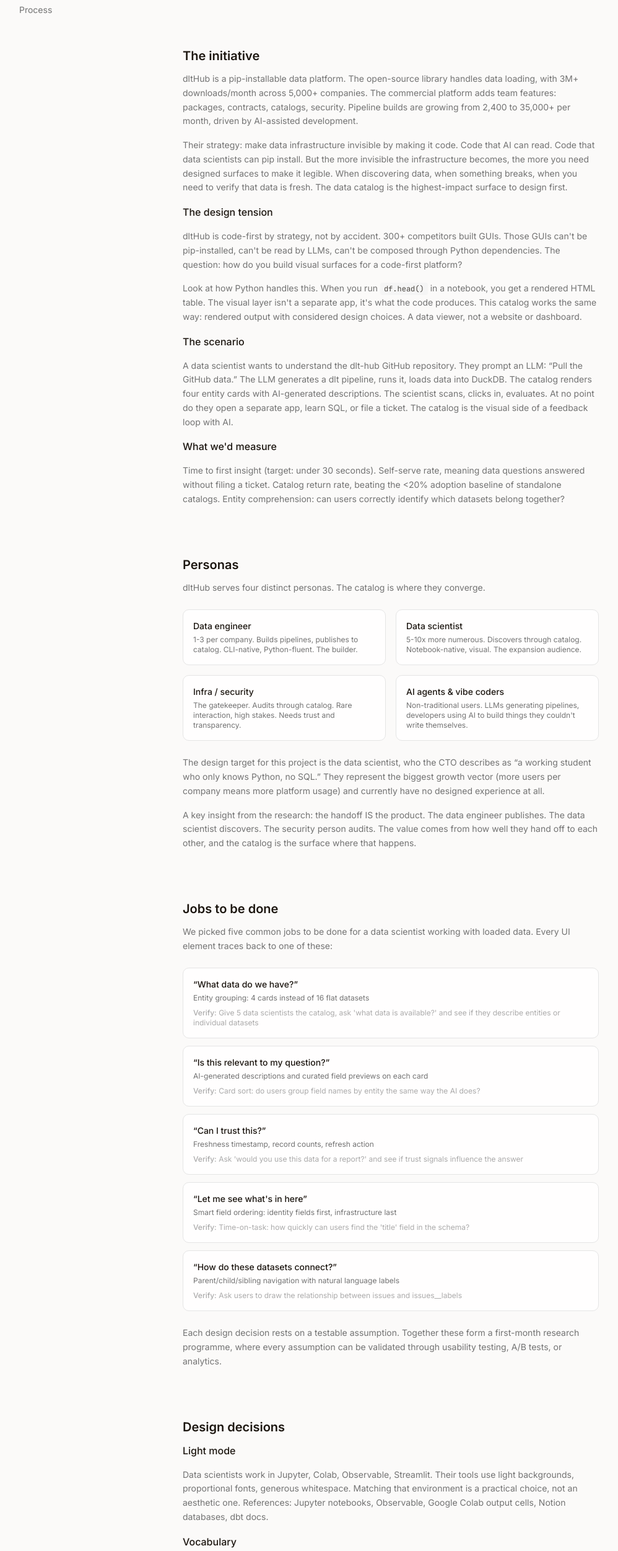
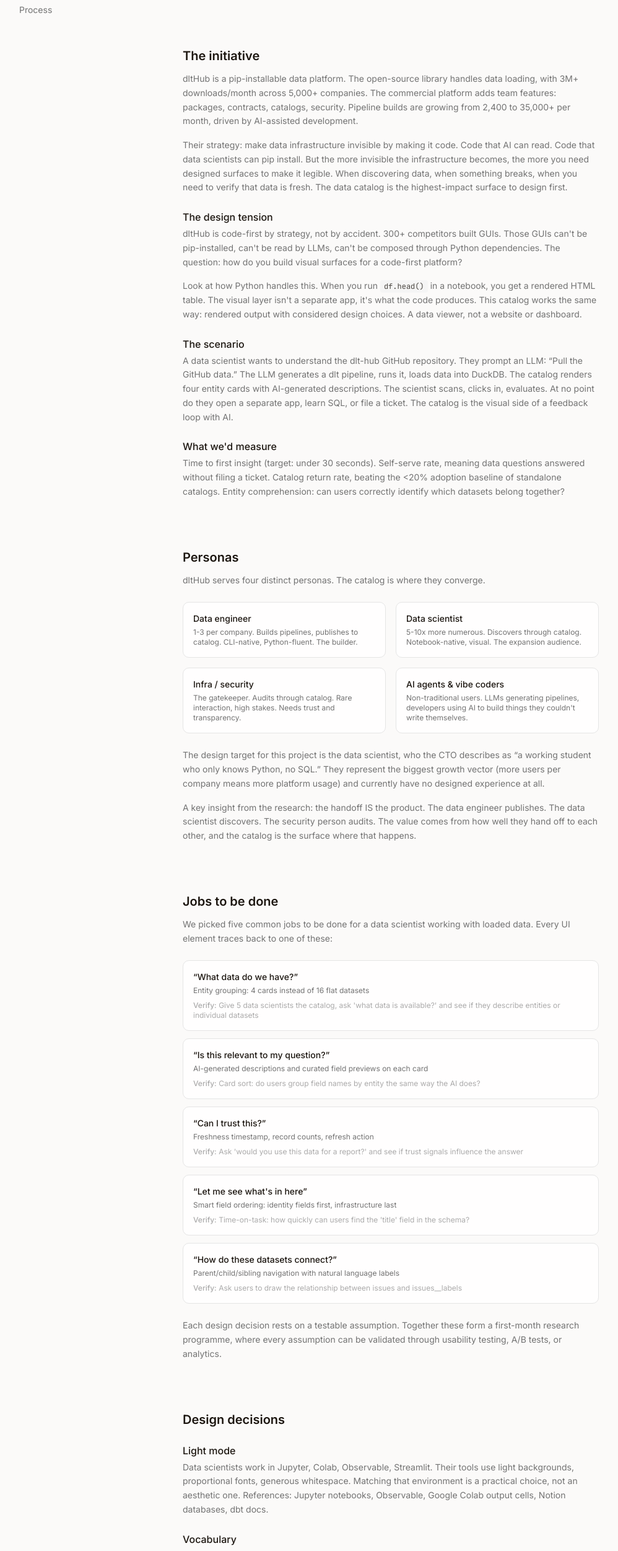
Before and after one commit to s-timmer/dlt-explorer, a Next.js app: page /rationale in a window 1280 px wide. Shown: the part 234-2736 px from the top of the page at 62% size, without its empty margins (57-1055 px from the left). Built offline with nearby package versions, Linux system fonts and the light colour scheme.

Commit message:
Fix h3 spacing: more space above, tight below
h3 headings now clearly belong to the paragraph that follows
them instead of floating between sections.

Co-Authored-By: Claude Opus 4.6 <noreply@anthropic.com>

```diff
--- a/src/app/rationale/page.tsx
+++ b/src/app/rationale/page.tsx
@@ -81,7 +81,7 @@ export default function RationalePage() {
                   first.
                 </p>
 
-                <h3 className="text-base font-medium text-foreground">
+                <h3 className="text-base font-medium text-foreground !mt-6 !mb-1">
                   The design tension
                 </h3>
                 <p>
@@ -101,7 +101,7 @@ export default function RationalePage() {
                   website or dashboard.
                 </p>
 
-                <h3 className="text-base font-medium text-foreground">
+                <h3 className="text-base font-medium text-foreground !mt-6 !mb-1">
                   The scenario
                 </h3>
                 <p>
@@ -113,7 +113,7 @@ export default function RationalePage() {
                   the visual side of a feedback loop with AI.
                 </p>
 
-                <h3 className="text-base font-medium text-foreground">
+                <h3 className="text-base font-medium text-foreground !mt-6 !mb-1">
                   What we&apos;d measure
                 </h3>
                 <p>
@@ -246,7 +246,7 @@ export default function RationalePage() {
                 Design decisions
               </h2>
               <div className="space-y-4 text-sm text-muted-foreground leading-relaxed max-w-2xl">
-                <h3 className="text-base font-medium text-foreground">
+                <h3 className="text-base font-medium text-foreground !mt-6 !mb-1">
                   Light mode
                 </h3>
                 <p>
@@ -256,7 +256,7 @@ export default function RationalePage() {
                   notebooks, Observable, Google Colab output cells, Notion databases, dbt docs.
                 </p>
 
-                <h3 className="text-base font-medium text-foreground">
+                <h3 className="text-base font-medium text-foreground !mt-6 !mb-1">
                   Vocabulary
                 </h3>
                 <p>
@@ -266,7 +266,7 @@ export default function RationalePage() {
                   the wrong tool. Small change, large impact on confidence.
                 </p>
 
-                <h3 className="text-base font-medium text-foreground">
+                <h3 className="text-base font-medium text-foreground !mt-6 !mb-1">
                   Entity grouping
                 </h3>
                 <p>
@@ -276,7 +276,7 @@ export default function RationalePage() {
                   the current flat-sibling layout that reflects how dlt actually works.
                 </p>
 
-                <h3 className="text-base font-medium text-foreground">
+                <h3 className="text-base font-medium text-foreground !mt-6 !mb-1">
                   Smart field ordering
                 </h3>
                 <p>
@@ -287,7 +287,7 @@ export default function RationalePage() {
                   impact on first impression.
                 </p>
 
-                <h3 className="text-base font-medium text-foreground">
+                <h3 className="text-base font-medium text-foreground !mt-6 !mb-1">
                   AI-generated descriptions
                 </h3>
                 <p>
@@ -340,7 +340,7 @@ export default function RationalePage() {
                   </li>
                 </ol>
 
-                <h3 className="text-base font-medium text-foreground">
+                <h3 className="text-base font-medium text-foreground !mt-6 !mb-1">
                   Tools
                 </h3>
                 <p>
@@ -350,7 +350,7 @@ export default function RationalePage() {
                   were human-driven.
                 </p>
 
-                <h3 className="text-base font-medium text-foreground">
+                <h3 className="text-base font-medium text-foreground !mt-6 !mb-1">
                   What&apos;s next
                 </h3>
                 <p>
```
